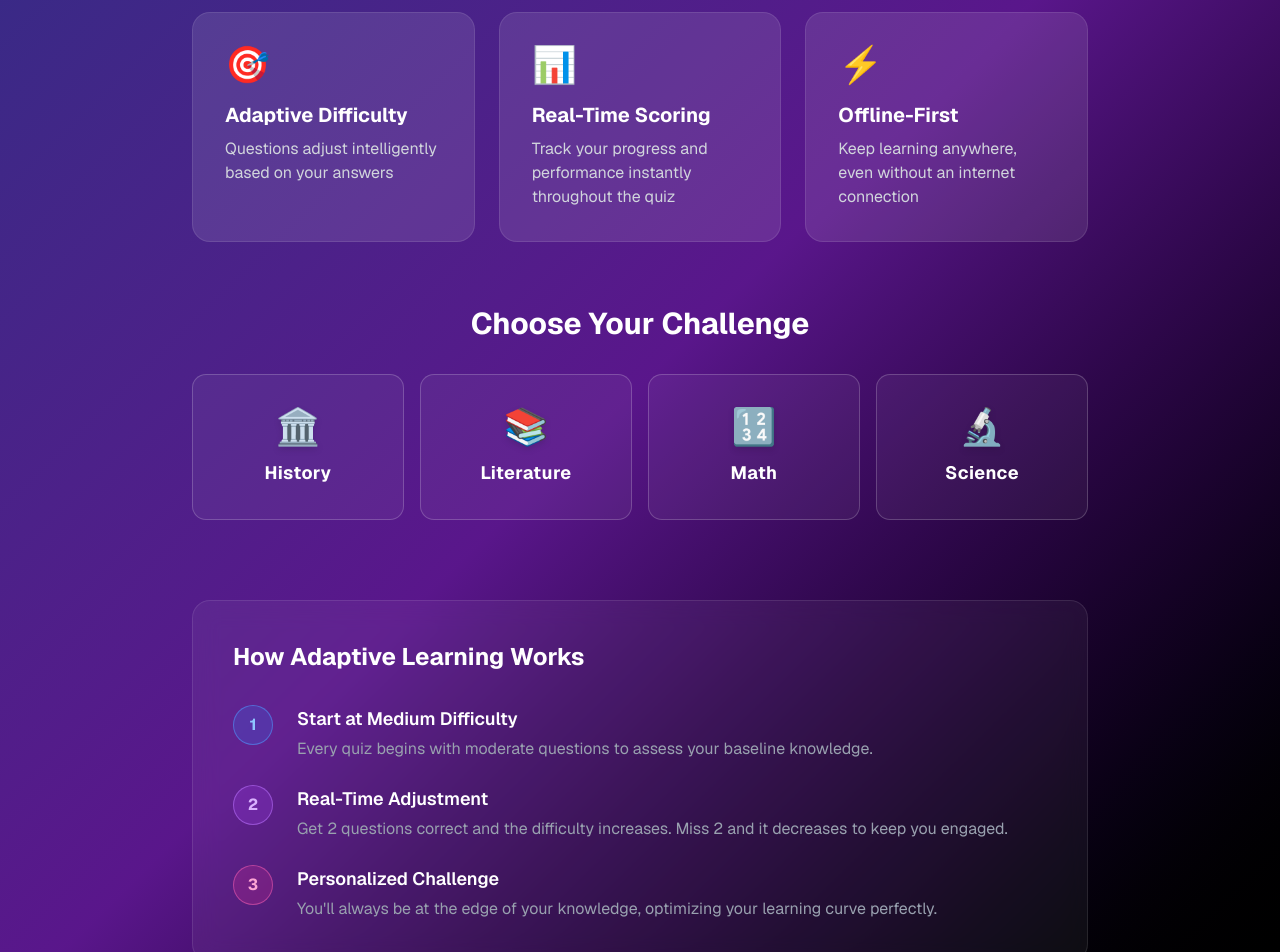
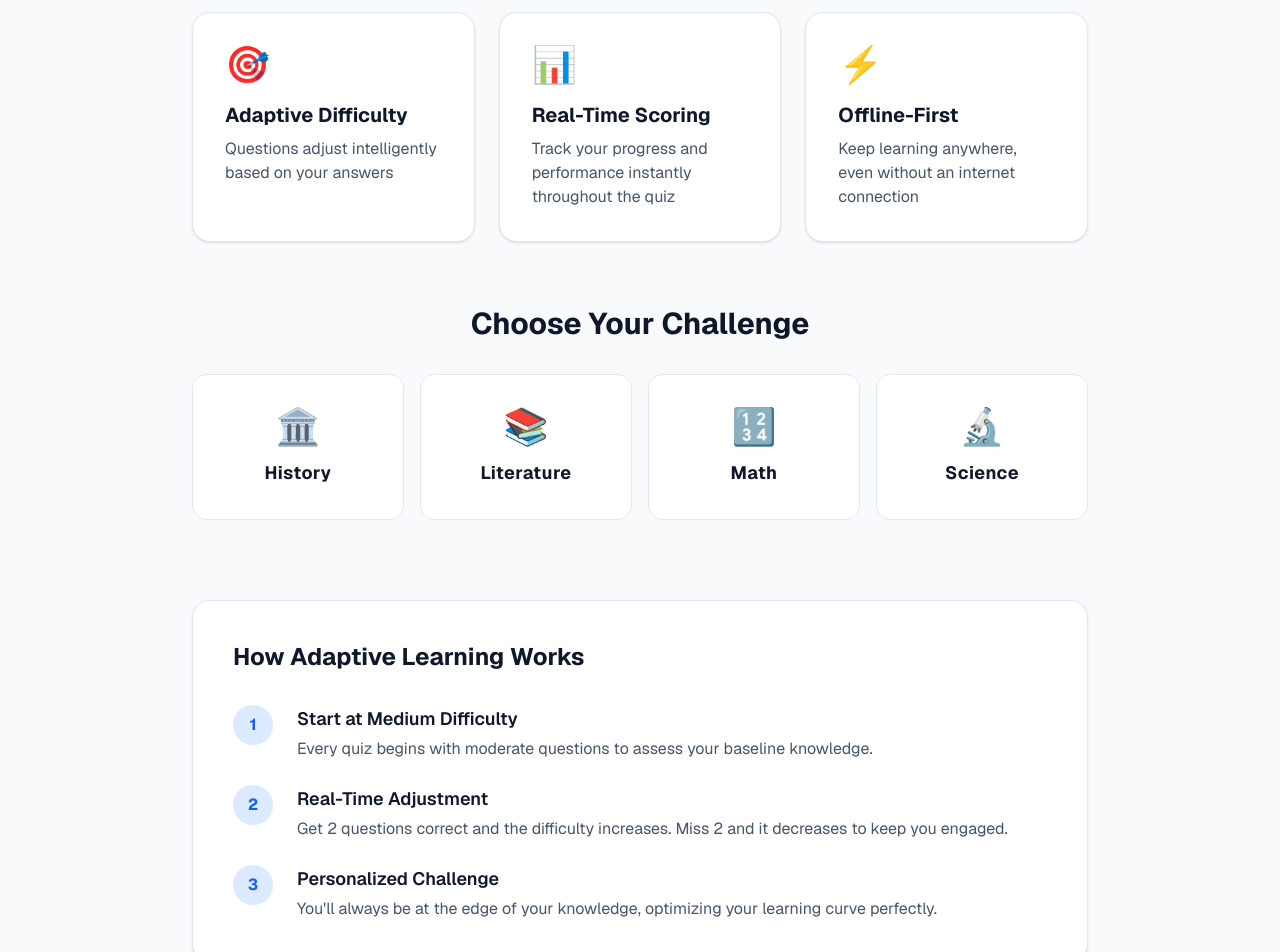
Before and after one commit to Citycod/constraint-ai-, a Next.js app: page /education in a window 1280 px wide. Shown: the part 240-1192 px from the top of the page. Built offline with nearby package versions, Linux system fonts and the light colour scheme.

Commit message:
Professional SaaS UI overhaul for Education Quiz

```diff
--- a/app/education/[quizId]/page.tsx
+++ b/app/education/[quizId]/page.tsx
@@ -21,24 +21,24 @@ export default async function EducationQuizPage({
   const { quizId } = await params
 
   return (
-    <div className="min-h-screen bg-gradient-to-br from-indigo-900 via-purple-900 to-black text-white py-8 px-4">
+    <div className="min-h-screen bg-slate-50 dark:bg-slate-950 text-slate-900 dark:text-white py-8 px-4">
       <div className="max-w-4xl mx-auto">
         {/* Header */}
         <div className="mb-8">
           <a
             href="/education"
-            className="text-purple-300 hover:text-white transition-colors text-sm font-medium mb-4 inline-block"
+            className="text-slate-500 hover:text-slate-900 dark:text-slate-400 dark:hover:text-white transition-colors text-sm font-medium mb-4 inline-block"
           >
             ← Back to Categories
           </a>
-          <h1 className="text-4xl font-extrabold text-transparent bg-clip-text bg-gradient-to-r from-blue-400 to-purple-400">
+          <h1 className="text-4xl font-extrabold text-slate-900 dark:text-white">
             Quiz
           </h1>
         </div>
 
         {/* Main Content */}
-        <div className="bg-white/10 backdrop-blur-xl border border-white/10 rounded-2xl shadow-2xl p-4 md:p-8 animate-in fade-in slide-in-from-bottom-8 duration-500">
-          <Suspense fallback={<div className="text-center py-10 text-purple-200">Loading quiz...</div>}>
+        <div className="bg-white dark:bg-slate-900 border border-slate-200 dark:border-slate-800 rounded-2xl shadow-sm p-4 md:p-8 animate-in fade-in slide-in-from-bottom-8 duration-500">
+          <Suspense fallback={<div className="text-center py-10 text-slate-500 dark:text-slate-400">Loading quiz...</div>}>
             <QuizContent quizId={quizId} />
           </Suspense>
         </div>
--- a/app/education/page.tsx
+++ b/app/education/page.tsx
@@ -11,46 +11,46 @@ export default function EducationPage() {
   }
 
   return (
-    <div className="min-h-screen bg-gradient-to-br from-indigo-900 via-purple-900 to-black py-12 px-4 text-white">
+    <div className="min-h-screen bg-slate-50 dark:bg-slate-950 py-12 px-4">
       <div className="max-w-4xl mx-auto">
         {/* Header */}
         <div className="text-center mb-16 animate-in fade-in slide-in-from-top-8 duration-700">
-          <h1 className="text-5xl md:text-6xl font-extrabold text-transparent bg-clip-text bg-gradient-to-r from-blue-400 to-purple-400 mb-6 drop-shadow-sm">
+          <h1 className="text-5xl md:text-6xl font-extrabold text-slate-900 dark:text-white mb-6">
             Adaptive Learning Quiz
           </h1>
-          <p className="text-xl text-gray-300 max-w-2xl mx-auto">
+          <p className="text-xl text-slate-600 dark:text-slate-400 max-w-2xl mx-auto">
             Test your knowledge with an intelligent system that adapts its difficulty to your performance in real-time.
           </p>
         </div>
 
         {/* Features */}
         <div className="grid grid-cols-1 md:grid-cols-3 gap-6 mb-16 animate-in fade-in slide-in-from-bottom-8 duration-700 delay-150 fill-mode-both">
-          <div className="bg-white/10 backdrop-blur-md border border-white/10 rounded-2xl p-8 hover:bg-white/15 transition-all duration-300 hover:-translate-y-1">
+          <div className="bg-white dark:bg-slate-900 border border-slate-200 dark:border-slate-800 rounded-2xl p-8 shadow-sm hover:shadow-md transition-all duration-300 hover:-translate-y-1">
             <div className="text-4xl mb-4">🎯</div>
-            <h3 className="font-bold text-xl text-white mb-2">
+            <h3 className="font-bold text-xl text-slate-900 dark:text-white mb-2">
               Adaptive Difficulty
             </h3>
-            <p className="text-gray-300">
+            <p className="text-slate-600 dark:text-slate-400">
               Questions adjust intelligently based on your answers
             </p>
           </div>
 
-          <div className="bg-white/10 backdrop-blur-md border border-white/10 rounded-2xl p-8 hover:bg-white/15 transition-all duration-300 hover:-translate-y-1">
+          <div className="bg-white dark:bg-slate-900 border border-slate-200 dark:border-slate-800 rounded-2xl p-8 shadow-sm hover:shadow-md transition-all duration-300 hover:-translate-y-1">
             <div className="text-4xl mb-4">📊</div>
-            <h3 className="font-bold text-xl text-white mb-2">
+            <h3 className="font-bold text-xl text-slate-900 dark:text-white mb-2">
               Real-Time Scoring
             </h3>
-            <p className="text-gray-300">
+            <p className="text-slate-600 dark:text-slate-400">
               Track your progress and performance instantly throughout the quiz
             </p>
           </div>
 
-          <div className="bg-white/10 backdrop-blur-md border border-white/10 rounded-2xl p-8 hover:bg-white/15 transition-all duration-300 hover:-translate-y-1">
+          <div className="bg-white dark:bg-slate-900 border border-slate-200 dark:border-slate-800 rounded-2xl p-8 shadow-sm hover:shadow-md transition-all duration-300 hover:-translate-y-1">
             <div className="text-4xl mb-4">⚡</div>
-            <h3 className="font-bold text-xl text-white mb-2">
+            <h3 className="font-bold text-xl text-slate-900 dark:text-white mb-2">
               Offline-First
             </h3>
-            <p className="text-gray-300">
+            <p className="text-slate-600 dark:text-slate-400">
               Keep learning anywhere, even without an internet connection
             </p>
           </div>
@@ -58,7 +58,7 @@ export default function EducationPage() {
 
         {/* Quiz Categories */}
         <div className="animate-in fade-in slide-in-from-bottom-8 duration-700 delay-300 fill-mode-both">
-          <h2 className="text-3xl font-bold text-white mb-8 text-center">
+          <h2 className="text-3xl font-bold text-slate-900 dark:text-white mb-8 text-center">
             Choose Your Challenge
           </h2>
           <div className="grid grid-cols-1 sm:grid-cols-2 lg:grid-cols-4 gap-4">
@@ -67,10 +67,10 @@ export default function EducationPage() {
                 <input type="hidden" name="category" value={category} />
                 <button
                   type="submit"
-                  className="w-full bg-white/5 backdrop-blur-sm border border-white/20 rounded-xl py-8 text-lg font-bold text-white hover:bg-white/20 hover:scale-105 hover:shadow-[0_0_20px_rgba(168,85,247,0.4)] transition-all duration-300"
+                  className="w-full bg-white dark:bg-slate-900 border border-slate-200 dark:border-slate-800 rounded-xl py-8 text-lg font-bold text-slate-900 dark:text-white hover:border-blue-500 hover:shadow-md transition-all duration-300 group"
                 >
                   <div className="flex flex-col items-center gap-3">
-                    <span className="text-4xl drop-shadow-md">
+                    <span className="text-4xl group-hover:scale-110 transition-transform duration-300">
                       {category === 'Science'
                         ? '🔬'
                         : category === 'History'
@@ -88,48 +88,48 @@ export default function EducationPage() {
         </div>
 
         {/* Info Section */}
-        <div className="mt-20 bg-white/5 backdrop-blur-md border border-white/10 rounded-2xl p-10 animate-in fade-in duration-700 delay-500 fill-mode-both">
-          <h2 className="text-2xl font-bold text-white mb-8">
+        <div className="mt-20 bg-white dark:bg-slate-900 border border-slate-200 dark:border-slate-800 rounded-2xl p-10 shadow-sm animate-in fade-in duration-700 delay-500 fill-mode-both">
+          <h2 className="text-2xl font-bold text-slate-900 dark:text-white mb-8">
             How Adaptive Learning Works
           </h2>
           <div className="space-y-6">
             <div className="flex gap-6 items-start">
-              <div className="flex-shrink-0 w-10 h-10 rounded-full bg-blue-500/20 border border-blue-400/50 flex items-center justify-center">
-                <span className="font-bold text-blue-300">1</span>
+              <div className="flex-shrink-0 w-10 h-10 rounded-full bg-blue-100 dark:bg-blue-900/30 text-blue-600 dark:text-blue-400 flex items-center justify-center font-bold">
+                1
               </div>
               <div>
-                <h3 className="font-semibold text-lg text-white mb-1">
+                <h3 className="font-semibold text-lg text-slate-900 dark:text-white mb-1">
                   Start at Medium Difficulty
                 </h3>
-                <p className="text-gray-400">
+                <p className="text-slate-600 dark:text-slate-400">
                   Every quiz begins with moderate questions to assess your baseline knowledge.
                 </p>
               </div>
             </div>
 
             <div className="flex gap-6 items-start">
-              <div className="flex-shrink-0 w-10 h-10 rounded-full bg-purple-500/20 border border-purple-400/50 flex items-center justify-center">
-                <span className="font-bold text-purple-300">2</span>
+              <div className="flex-shrink-0 w-10 h-10 rounded-full bg-blue-100 dark:bg-blue-900/30 text-blue-600 dark:text-blue-400 flex items-center justify-center font-bold">
+                2
               </div>
               <div>
-                <h3 className="font-semibold text-lg text-white mb-1">
+                <h3 className="font-semibold text-lg text-slate-900 dark:text-white mb-1">
                   Real-Time Adjustment
                 </h3>
-                <p className="text-gray-400">
+                <p className="text-slate-600 dark:text-slate-400">
                   Get 2 questions correct and the difficulty increases. Miss 2 and it decreases to keep you engaged.
                 </p>
               </div>
             </div>
 
             <div className="flex gap-6 items-start">
-              <div className="flex-shrink-0 w-10 h-10 rounded-full bg-pink-500/20 border border-pink-400/50 flex items-center justify-center">
-                <span className="font-bold text-pink-300">3</span>
+              <div className="flex-shrink-0 w-10 h-10 rounded-full bg-blue-100 dark:bg-blue-900/30 text-blue-600 dark:text-blue-400 flex items-center justify-center font-bold">
+                3
               </div>
               <div>
-                <h3 className="font-semibold text-lg text-white mb-1">
+                <h3 className="font-semibold text-lg text-slate-900 dark:text-white mb-1">
                   Personalized Challenge
                 </h3>
-                <p className="text-gray-400">
+                <p className="text-slate-600 dark:text-slate-400">
                   You&apos;ll always be at the edge of your knowledge, optimizing your learning curve perfectly.
                 </p>
               </div>
```
Also changed, not shown: components/quiz/QuestionRenderer.tsx (+14 -14 lines), components/quiz/QuizFlow.tsx (+21 -27 lines).
